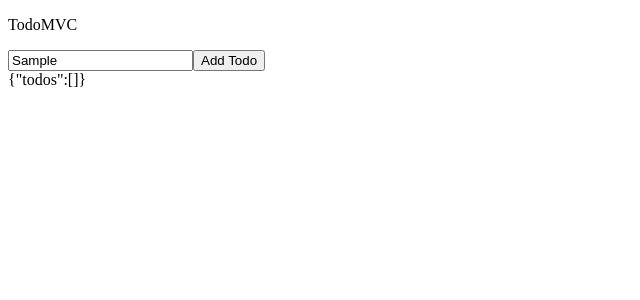
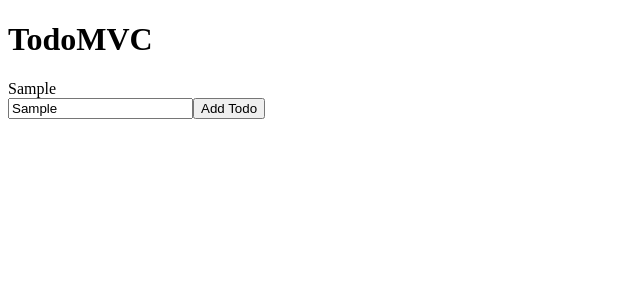
Before and after one commit to abhi18av/todomvc-base, a React (Create React App) app: page / in a window 1280 px wide. Both pictures are taken after typing "Sample" into the empty fields and a click on the button "Add Todo". Shown: the top 300 px of the page, without its empty margins (0-640 px from the left). Built offline with nearby package versions, Linux system fonts and the light colour scheme.

Commit message:
render the contents of localstorage

```diff
--- a/src/App.js
+++ b/src/App.js
@@ -17,6 +17,7 @@
 
     constructor() {
         super();
+        // NOTE `AddTodo` component local state
         this.state = {
             todo: '',
         }
@@ -29,6 +30,8 @@
     submitTodo = (e) => {
         e.preventDefault();
         console.log(this.state);
+        // TODO add this item into the `App` components `state` - `component drilling`
+        this.props.addTodoFn(this.state.todo);
     };
 
     render() {
@@ -52,7 +55,7 @@
     render() {
         return (
             <>
-                <AddTodo/>
+                <p>{this.props.item}</p>
             </>
         );
     }
@@ -68,10 +71,15 @@
 export class TodoList extends React.Component {
 
     render() {
+
+        const {todos} = this.props;
+
         return (
-            <>
-                <TodoItem/>
-            </>
+            <div className='todoListContainer'>
+                {
+                    todos.map((_todo, _index) => <div key={_index}> {_todo} </div>)
+                }
+            </div>
         );
     }
 }
@@ -93,6 +101,18 @@
 
     }
 
+
+    //NOTE set the `todos` key as a collection of previous/current this.state.todos along with the new todo
+    //NOTE we'll pass this method to the `AddTodo` component as a property.
+    addTodo = async (todo) => {
+        // NOTE we need to wait for this async function to wait before adding the todo
+        await this.setState({todos: [...this.state.todos, todo]});
+
+        localStorage.setItem('todos', JSON.stringify(this.state.todos));
+
+    };
+
+
     componentDidMount() {
 
         const todos = localStorage.getItem('todos');
@@ -103,19 +123,19 @@
 
             this.setState({todos: savedTodos});
 
-            console.log('Has Todos ', todos)
+            console.log('Has Todos in LocalStorage ', todos)
 
         } else {
-            console.log('No Todos ', todos)
+            console.log('NO Todos in LocalStorage ', todos)
         }
     }
 
     render() {
         return (
             <>
-                <p>TodoMVC</p>
-                <TodoList/>
-                {JSON.stringify(this.state)}
+                <h1>TodoMVC</h1>
+                <TodoList todos={this.state.todos}/>
+                <AddTodo addTodoFn={this.addTodo}/>
             </>
         );
     }
```
